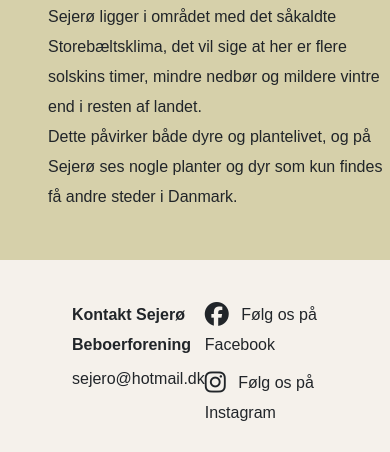
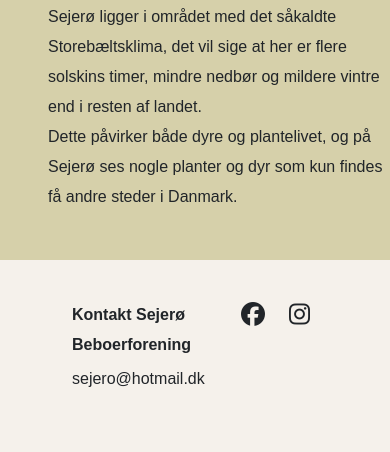
Before and after one commit to Piscesbyyde/sejero, a website: page index.html in a window 390 px wide. Shown: the part 1197-1649 px from the top of the page. After the commit the page ends 1615 px from the top, so only its background shows below. Drawn offline with nearby package versions, Linux system fonts and the light colour scheme; files that its build step writes are made by us from their sources.

Commit message:
Fikset teksten i footeren Stadig ikke helt perfekt though

```diff
--- a/index.html
+++ b/index.html
@@ -165,18 +165,26 @@
         <p class="text-md-start ps-5 fw-semibold mb-1">Kontakt Sejerø Beboerforening</p>
         <span class="text-md-start ps-5">sejero@hotmail.dk</span></div>
 
-    <div class="text-md-end pe-5 d-flex flex-column flex-lg-row gap-2">
+    <div class="text-md-end pe-5 d-none d-md-flex flex-column flex-lg-row gap-2">
+        <div>
+            <i class="fa-brands fa-facebook fa-xl me-2"></i>
+            <span>Følg os på Facebook</span>
+        </div>
 
-    <span>
-        <i class="fa-brands fa-facebook fa-xl me-2"></i>
-        Følg os på Facebook
-    </span>
+        <div>
+            <i class="fa-brands fa-instagram fa-xl me-2"></i>
+            <span>Følg os på Instagram</span>
+        </div>
+    </div>
 
-    <span>
-        <i class="fa-brands fa-instagram fa-xl me-2"></i>
-        Følg os på Instagram
-    </span>
+    <div class="pe-5 d-flex gap-3 d-md-none">
+        <div>
+            <i class="fa-brands fa-facebook fa-xl me-2"></i>
+        </div>
 
+        <div>
+            <i class="fa-brands fa-instagram fa-xl me-2"></i>
+        </div>
     </div>
 </div>
 
```
